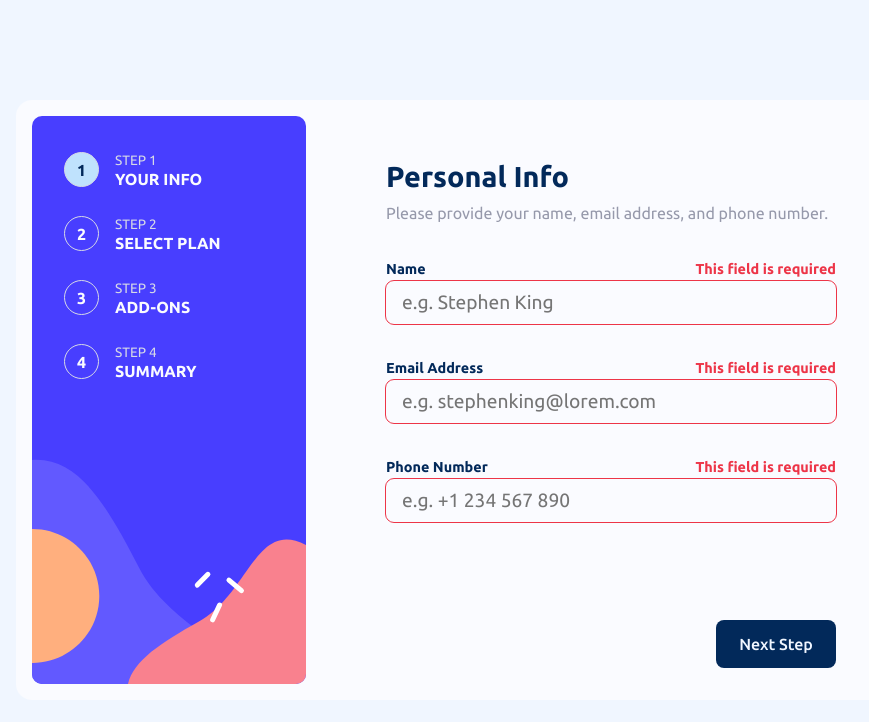
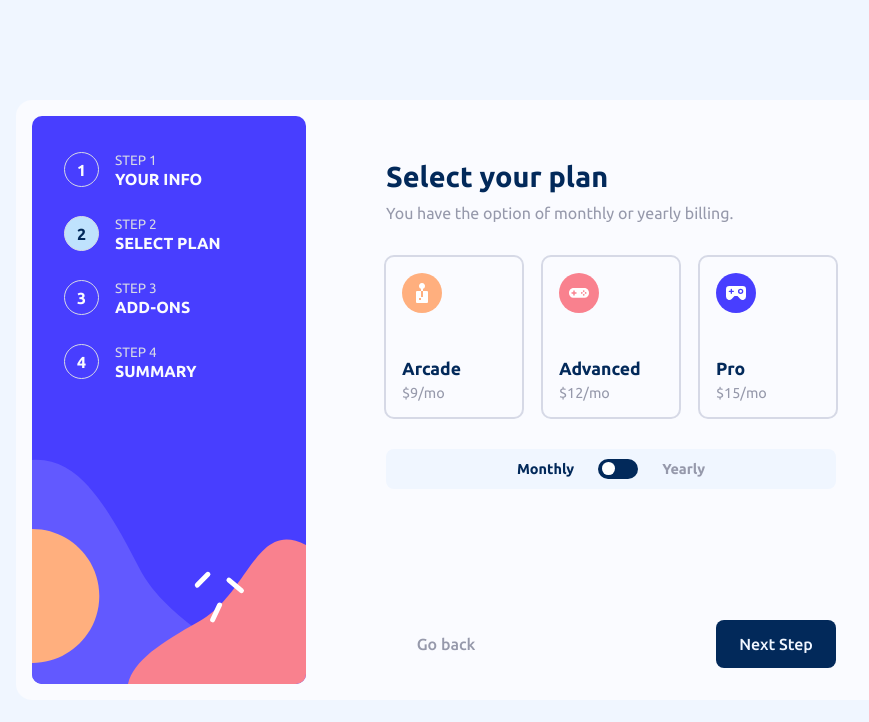
Before and after one commit to HeroldKiraly/multi-step-form-main, a React (Vite) app: page / in a window 1280 px wide. Both pictures are taken after a click on the button "Next Step". Shown: the top 722 px of the page, without its empty margins (166-1035 px from the left). Built offline with nearby package versions, Linux system fonts and the light colour scheme.

Commit message:
Added plans database and finished plan selection

```diff
--- a/src/components/Form.jsx
+++ b/src/components/Form.jsx
@@ -17,8 +17,8 @@ import Thanks from './Thanks';
 
 const Form = () => {
     // Current Plan Data
-    const [ pricing, setPricing ] = useState('monthly');
-    const [ plan, setPlan ] = useState({})
+    const [ yearlyPricing, setYearlyPricing ] = useState(false);
+    const [ plan, setPlan ] = useState(undefined)
 
     // Information Form Data
     const [ name, setName ] = useState('');
@@ -105,8 +105,11 @@ const Form = () => {
                             />,
                         'Plan': <Plan
                             handleButtonClick={handleButtonClick}
-                            setPricing={setPricing}
-                            pricing={pricing}
+                            currentTab={currentTab}
+                            setYearlyPricing={setYearlyPricing}
+                            yearlyPricing={yearlyPricing}
+                            setPlan={setPlan}
+                            plan={plan}
                             />,
                         'Addons': <Addons handleButtonClick={handleButtonClick}/>,
                         'Summary': <Summary handleButtonClick={handleButtonClick}/>,
--- a/src/components/Info.jsx
+++ b/src/components/Info.jsx
@@ -85,7 +85,7 @@ const Info = (props) => {
                 <button className="back-button button-hidden" disabled>
                     Go back
                 </button>
-                <button id="next-button-info" className="next-button" onClick={() => buttonHandler()}>
+                <button id="next-button-info" className="next-button" onClick={() => props.handleButtonClick('Plan')}>
                     Next Step
                 </button>
             </div>
--- a/src/components/Plan.jsx
+++ b/src/components/Plan.jsx
@@ -1,69 +1,36 @@
-import React, { useState, useEffect } from 'react';
+import React, { useEffect } from 'react';
+import planData from '../data/plans.js';
 
 const Plan = (props) => {
-    let planButtons = document.querySelectorAll('.plan-button');
-    let pricingLabels = document.querySelectorAll('.pricing-label');
-    let planPrices = document.querySelectorAll('.price');
-    let yearOfferLabels = document.querySelectorAll('.year-offer-text');
-    let checkBox = document.querySelectorAll('#checkbox-toggle');
-
-    planButtons.forEach(button => button.addEventListener('click', function () {
-        planButtons.forEach(planButton => planButton.classList.remove('selected-plan'));
-        this.classList.add('selected-plan');
-
-    }));
-
     const handlePriceSwitch = () => {
-        if (props.pricing == 'monthly') {
-            props.setPricing('yearly');
+        if (props.yearlyPricing == false) {
+            props.setYearlyPricing(true);
             return;
         }
-        props.setPricing('monthly');
+        props.setYearlyPricing(false);
         return;
     }
 
+    const handleNextButton = () => {
+        // if (props.plan == undefined) {
+        //     return;
+        // }
+        props.handleButtonClick('Addons')
+    }
+
+
     useEffect(() => {
-        pricingLabels.forEach(label => {
-            if (label.id == props.pricing) {
-                label.classList.add('selected-pricing');
-            } else {
-                label.classList.remove('selected-pricing');
+        let planButtons = document.querySelectorAll('.plan-button');
+        planButtons.forEach(button => {
+            if (props.plan == button.name) {
+                button.classList.add('selected-plan');
             }
         })
-    })
-
-    useEffect(() => {
-        if (props.pricing == 'yearly') {
-            yearOfferLabels.forEach(label => {
-                label.hidden = false;
-            })
-            planPrices.forEach(pricing => {
-                if (pricing.id == 'price-arcade') {
-                    pricing.innerHTML = '$90/yr'
-                }
-                if (pricing.id == 'price-advanced') {
-                    pricing.innerHTML = '$120/yr'
-                }
-                if (pricing.id == 'price-pro') {
-                    pricing.innerHTML = '$150/yr'
-                }
-            })
-        } else {
-            yearOfferLabels.forEach(label => {
-                label.hidden = true;
-            })
-            planPrices.forEach(pricing => {
-                if (pricing.id == 'price-arcade') {
-                    pricing.innerHTML = '$9/mo'
-                }
-                if (pricing.id == 'price-advanced') {
-                    pricing.innerHTML = '$12/mo'
-                }
-                if (pricing.id == 'price-pro') {
-                    pricing.innerHTML = '$15/mo'
-                }
-            })
-        }
+        planButtons.forEach(button => button.addEventListener('click', function () {
+            planButtons.forEach(planButton => planButton.classList.remove('selected-plan'));
+            this.classList.add('selected-plan');
+            props.setPlan(this.name)
+        }));
     })
 
     return (
@@ -74,60 +41,89 @@ const Plan = (props) => {
                     You have the option of monthly or yearly billing.
                 </p>
                 <div className="selection-container">
-                    <button id="arcade-plan" className="plan-button">
+                    <button id="arcade-plan" name="arcade" className="plan-button">
                         <img src="./src/assets/images/icon-arcade.svg"></img>
                         <div className="button-text">
                             <h2>
                                 Arcade
                             </h2>
                             <span id="price-arcade" className="price" >
-                                $9/mo
+                                {props.yearlyPricing
+                                    ? `${planData[0][2].costYearly}`
+                                    : `${planData[0][1].costMonthly}`
+                                }
                             </span>
-                            <span id="yrl-offer" className="year-offer-text" hidden>
-                                2 months free
-                            </span>
+                            {props.yearlyPricing
+                                ?
+                                <span id="yrl-offer" className="year-offer-text">
+                                    2 months free
+                                </span>
+                                :
+                                <></>
+                            }
                         </div>
                     </button>
-                    <button id="advanced-plan" className="plan-button">
+                    <button id="advanced-plan" name="advanced" className="plan-button">
                         <img src="./src/assets/images/icon-advanced.svg"></img>
                         <div className="button-text">
                             <h2>
                                 Advanced
                             </h2>
                             <span id="price-advanced" className="price">
-                                $12/mo
+                                {props.yearlyPricing
+                                    ? `${planData[1][2].costYearly}`
+                                    : `${planData[1][1].costMonthly}`
+                                }
                             </span>
-                            <span id="yrl-offer" className="year-offer-text" hidden>
-                                2 months free
-                            </span>
+                            {props.yearlyPricing
+                                ?
+                                <span id="yrl-offer" className="year-offer-text">
+                                    2 months free
+                                </span>
+                                :
+                                <></>
+                            }
                         </div>
                     </button>
-                    <button id="pro-plan" className="plan-button">
+                    <button id="pro-plan" name="pro" className="plan-button">
                         <img src="./src/assets/images/icon-pro.svg"></img>
                         <div className="button-text">
                             <h2>
                                 Pro
                             </h2>
                             <span id="price-pro" className="price">
-                                $15/mo
+                                {props.yearlyPricing
+                                    ? `${planData[2][2].costYearly}`
+                                    : `${planData[2][1].costMonthly}`
+                                }
                             </span>
-                            <span id="yrl-offer" className="year-offer-text" hidden>
-                                2 months free
-                            </span>
+                            {props.yearlyPricing
+                                ?
+                                <span id="yrl-offer" className="year-offer-text">
+                                    2 months free
+                                </span>
+                                :
+                                <></>
+                            }
                         </div>
                     </button>
                 </div>
                 <div className="switch-container">
-                    <h2 id="monthly" className="pricing-label selected-pricing">
-                        Monthly
-                    </h2>
+                    {props.yearlyPricing
+                        ? <h2 id="monthly">Monthly</h2>
+                        : <h2 id="monthly" className="selected-pricing">Monthly</h2>
+                    }
                     <label className="switch">
-                        <input id="checkbox-toggle" type="checkbox" onChange={handlePriceSwitch}></input>
+                        {props.yearlyPricing
+                            ? <input id="checkbox-toggle" type="checkbox" onChange={handlePriceSwitch} checked></input>
+                            : <input id="checkbox-toggle" type="checkbox" onChange={handlePriceSwitch}></input>
+                        }
                         <span className="slider round"></span>
                     </label>
-                    <h2 id="yearly" className="pricing-label">
-                        Yearly
-                    </h2>
+                    {props.yearlyPricing
+                        ? <h2 id="yearly" className="selected-pricing">Yearly</h2>
+                        : <h2 id="yearly">Yearly</h2>
+                    }
                 </div>
 
             </div>
@@ -136,7 +132,7 @@ const Plan = (props) => {
                 <button className="back-button" onClick={() => props.handleButtonClick('Info')}>
                     Go back
                 </button>
-                <button className="next-button" onClick={() => props.handleButtonClick('Addons')}>
+                <button className="next-button" onClick={() => handleNextButton()}>
                     Next Step
                 </button>
             </div>
--- /dev/null
+++ b/src/data/plans.js
@@ -0,0 +1,19 @@
+const planData = [
+    [
+        {name: 'arcade'},
+        {costMonthly: '$9/mo'},
+        {costYearly: '$90/yr'}
+    ],
+    [
+        {name: 'advanced'},
+        {costMonthly: '$12/mo'},
+        {costYearly: '$120/yr'}
+    ],
+    [
+        {name: 'pro'},
+        {costMonthly: '$15/mo'},
+        {costYearly: '$150/yr'}
+    ],
+]
+
+export default planData;
```
